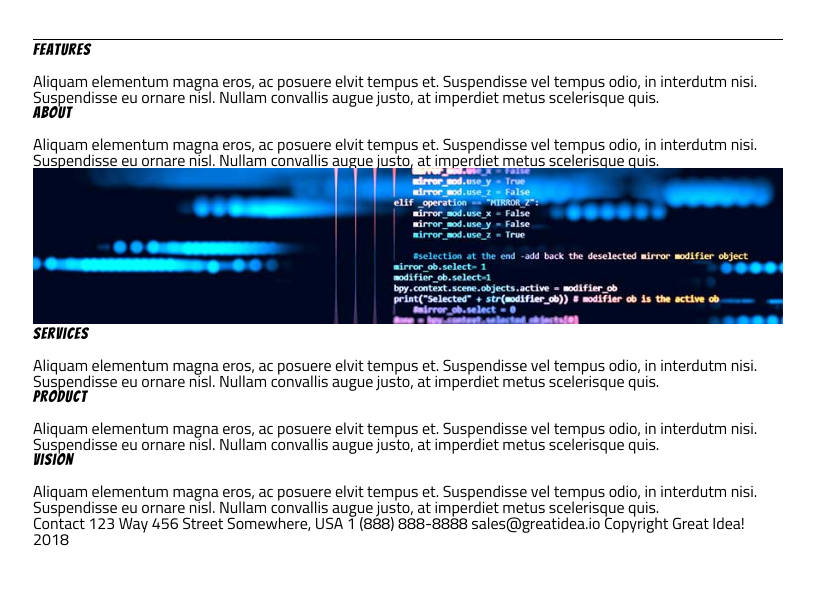
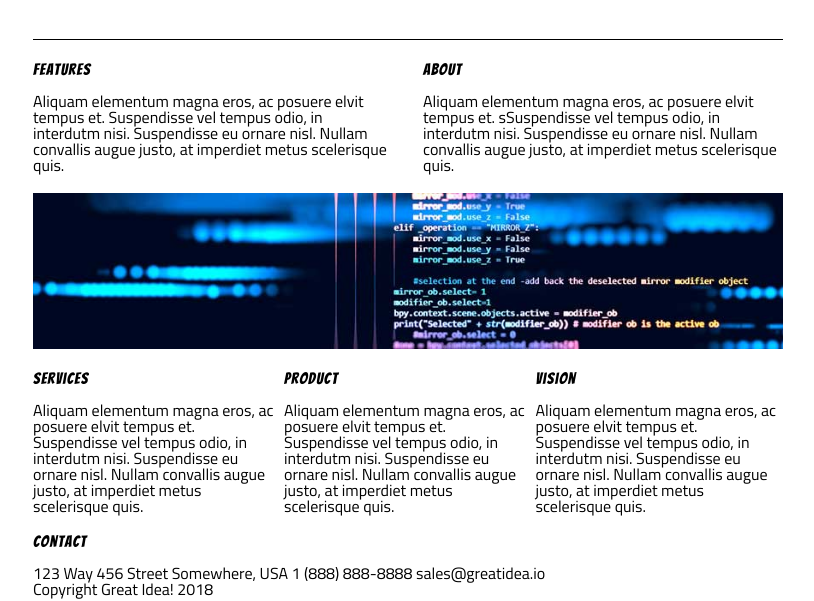
Before and after one commit to Poly-G/User-Interface, a plain HTML site: page great-idea-website/index.html in a window 1280 px wide. Shown: the part 365-966 px from the top of the page, without its empty margins (232-1046 px from the left). Before the commit the page ends 916 px from the top, so only its background shows below. Drawn offline with Linux system fonts and the light colour scheme.

Commit message:
fixed main content

```diff
--- a/great-idea-website/css/index.css
+++ b/great-idea-website/css/index.css
@@ -138,8 +138,37 @@ h1 {
 	margin-left: 140px;
 }
 
-
-
 .second-img {
  width: 750px;
 }
+
+.features,
+.about {
+	margin: 20px 0 20px 0;
+	display: inline-block;
+	height: 10%;
+	width: 48%;
+}
+
+.about {
+	margin-left: 10px;
+	float: right;
+
+}
+
+.services,
+.product,
+.vision {
+	display: inline-block;
+	width: 33%;
+	height: 10%;
+	margin: 20px 0 20px 0;
+}
+
+.vision {
+	float: right;
+}
+
+address {
+	display: inline-block;
+}
--- a/great-idea-website/index.html
+++ b/great-idea-website/index.html
@@ -36,37 +36,55 @@
       <img class="first-img" src="img/header-img.png" alt="Image of a code snippet.">
     </section>
 
-    <section class">
+    <section class="main">
+      <div class="features">
         <h2> Features </h2>
-      <p> Aliquam elementum magna eros, ac posuere elvit tempus et. Suspendisse vel tempus odio, in interdutm nisi.
+        <p> Aliquam elementum magna eros, ac posuere elvit tempus et.         Suspendisse vel tempus odio, in interdutm nisi.
           Suspendisse eu ornare nisl. Nullam convallis augue justo, at imperdiet metus scelerisque quis. </p>
+      </div>
 
-
+      <div class="about">
         <h2>About</h2>
-      <p>Aliquam elementum magna eros, ac posuere elvit tempus et. Suspendisse vel tempus odio, in interdutm nisi.
+        <p> Aliquam elementum magna eros, ac posuere elvit tempus et.        sSuspendisse vel tempus odio, in interdutm nisi.
           Suspendisse eu ornare nisl. Nullam convallis augue justo, at imperdiet metus scelerisque quis.</p>
-    </section>
-
+      </div>
 
     <img class="second-img" src="img/mid-page-accent.jpg" alt="Image of code snippets across the screen">
 
+    <div class="services">
       <h2>Services</h2>
-    <p> Aliquam elementum magna eros, ac posuere elvit tempus et. Suspendisse vel tempus odio, in interdutm nisi. Suspendisse eu ornare nisl. Nullam convallis augue justo, at imperdiet metus scelerisque quis. </p>
+      <p> Aliquam elementum magna eros, ac posuere elvit tempus et. Suspendisse vel tempus odio, in interdutm nisi.
+        Suspendisse eu ornare nisl. Nullam convallis augue justo, at imperdiet metus scelerisque quis. </p>
+    </div>
 
+    <div class="product">
+      <h2>Product</h2>
+      <p>Aliquam elementum magna eros, ac posuere elvit tempus et. Suspendisse vel tempus odio, in interdutm nisi.
+        Suspendisse eu ornare nisl. Nullam convallis augue justo, at imperdiet metus scelerisque quis.</p>
+    </div>
 
-    <h2>Product</h2>
-    <p>Aliquam elementum magna eros, ac posuere elvit tempus et. Suspendisse vel tempus odio, in interdutm nisi. Suspendisse eu ornare nisl. Nullam convallis augue justo, at imperdiet metus scelerisque quis.</p>
+    <div class="vision">
+      <h2>Vision</h2>
+      <p>Aliquam elementum magna eros, ac posuere elvit tempus et. Suspendisse vel tempus odio, in interdutm nisi.
+        Suspendisse eu ornare nisl. Nullam convallis augue justo, at imperdiet metus scelerisque quis.</p>
+    </div>
 
-    <h2>Vision</h2>
-    <p>Aliquam elementum magna eros, ac posuere elvit tempus et. Suspendisse vel tempus odio, in interdutm nisi. Suspendisse eu ornare nisl. Nullam convallis augue justo, at imperdiet metus scelerisque quis.</p>
+</section>
 
-    Contact
+<footer>
+<h2>Contact</h2>
+<address>
   123 Way 456 Street
   Somewhere, USA
   1 (888) 888-8888
   sales@greatidea.io
+</address>
 
-    Copyright Great Idea! 2018
+<p>Copyright Great Idea! 2018</p>
+</footer>
+
+
+
 
   </body>
 </html>
```
Lines whose indentation alone changed are shown as unchanged.
